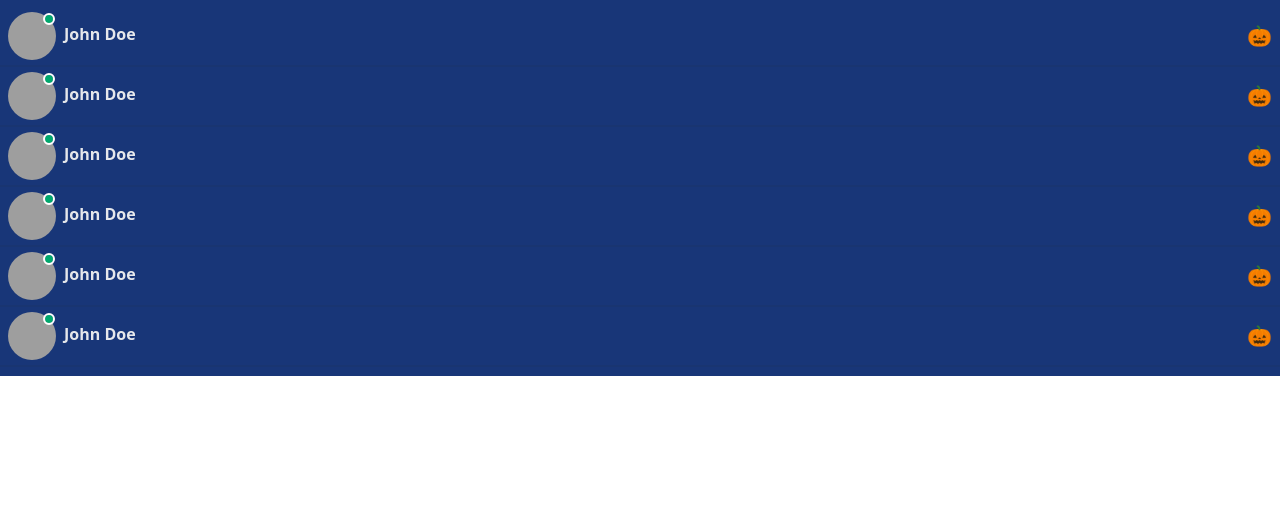
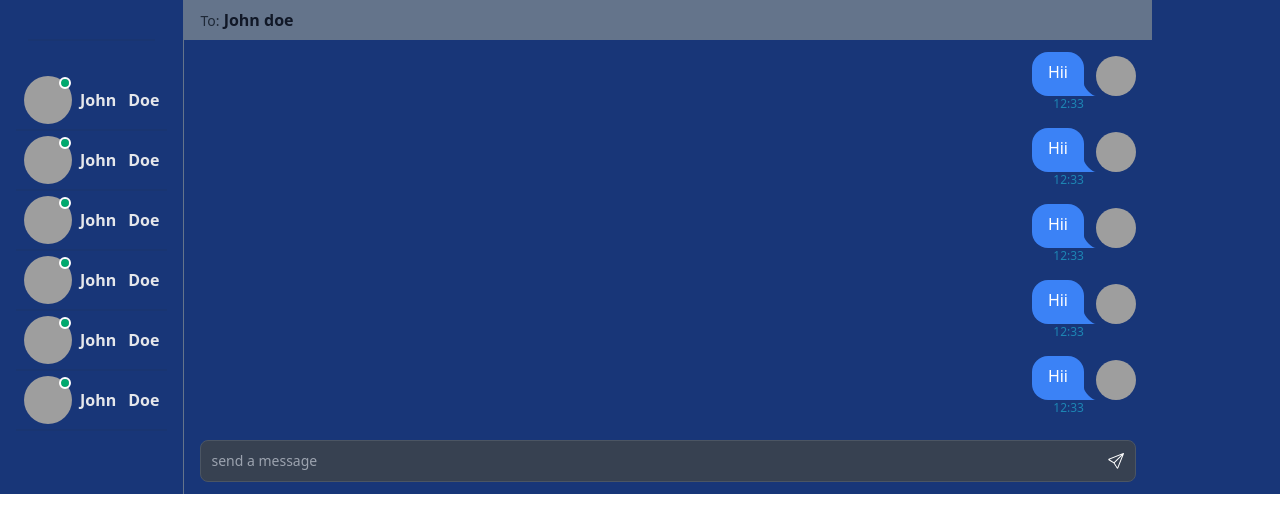
Before and after one commit to Mdsoln/EntrepNet, a Next.js app in the folder frontend/: page /inbox in a window 1280 px wide. Shown: the top 532 px of the page. Built offline with nearby package versions, Linux system fonts and the light colour scheme; no server answers; grey boxes are pictures that could not be loaded.

Commit message:
hardcorded user interface

```diff
--- a/frontend/src/app/inbox/page.jsx
+++ b/frontend/src/app/inbox/page.jsx
@@ -1,8 +1,15 @@
 import React from 'react'
 import Conversations from '../../components/chatInterface/conversations/Conversations'
+import SideBar from "@/components/chatInterface/conversations/SideBar";
+import MessageContainer from "@/components/chatInterface/messages/MessageContainer";
 
 export default function page() {
   return (
-   <Conversations />
+      <div className={'flex h-full'}>
+        <SideBar />
+
+          <MessageContainer />
+      </div>
+
   )
 }
--- a/frontend/src/components/chatInterface/conversations/Conversation.jsx
+++ b/frontend/src/components/chatInterface/conversations/Conversation.jsx
@@ -11,10 +11,10 @@
  						/>
  					</div>
 			</div>
- <div className='flex flex-col flex-1'>
+                <div className='flex flex-col flex-1'>
  					<div className='flex gap-3 justify-between'>
-						<p className='font-bold text-gray-200'>John Doe</p>
-						<span className='text-xl'>🎃</span>
+						<p className='font-bold text-gray-200'>John </p>
+						<span className='font-bold text-gray-200'>Doe</span>
  					</div>
  				</div>
  			</div>
--- a/frontend/src/components/chatInterface/conversations/Conversations.jsx
+++ b/frontend/src/components/chatInterface/conversations/Conversations.jsx
@@ -22,7 +22,7 @@ fetchUsers()
 			<Conversation />
 			<Conversation />
 			<Conversation />
-           <Conversation />
+            <Conversation />
 			<Conversation />
 			<Conversation />
     </div>
--- a/frontend/src/components/chatInterface/conversations/SideBar.jsx
+++ b/frontend/src/components/chatInterface/conversations/SideBar.jsx
@@ -5,7 +5,6 @@ const Sidebar = () => {
  	<div className='border-r border-slate-500 p-4 flex flex-col'>
  			<div className='divider px-3'></div>
  			<Conversations />
-
  		</div>
  	);
  };
--- a/frontend/src/components/chatInterface/messages/Message.jsx
+++ b/frontend/src/components/chatInterface/messages/Message.jsx
@@ -2,13 +2,10 @@ import {useAuthContext} from '@/context/AuthContext'
 import useConversation from '@/zustand/store'
 export default function Message({message}) {
 
-  const {auth} = useAuthContext()
-
-  const {selectedConversation} = useConversation()
-  const fromMe = message.senderId === auth.UserID
+  const fromMe = "1" === "1"
 
   const chatClassName = fromMe ? "chat-end" : "chat-start"
-  const profilePic = fromMe ? auth.profilePic:selectedConversation?.profilePic
+  const profilePic = fromMe
   const bubbleBgColor = fromMe ? "bg-blue-500" : " "
 
   return (
@@ -19,7 +16,7 @@ export default function Message({message}) {
              </div>
         </div>
         <div className={`chat-bubble pb-3 text-white ${bubbleBgColor}`}>
-          {message.message}
+          Hii
         </div>
         <div className="chat-footer opacity-50 text-xs flex gap-1 items-center text-cyan-400">12:33</div>
 
--- a/frontend/src/components/chatInterface/messages/MessageContainer.jsx
+++ b/frontend/src/components/chatInterface/messages/MessageContainer.jsx
@@ -3,7 +3,7 @@ import MessageInput from "@/components/chatInterface/messages/MessageInput";
 
 const MessageContainer = () => {
  	return (
- 		<div className='md:min-w-[450px] flex flex-col'>
+ 		<div className='w-full flex flex-col mr-32'>
  			<>
  				{/* Header */}
  				<div className='bg-slate-500 px-4 py-2 mb-2'>
--- a/frontend/src/components/chatInterface/messages/MessageInput.jsx
+++ b/frontend/src/components/chatInterface/messages/MessageInput.jsx
@@ -1,4 +1,4 @@
-
+"use client"
 import {BsSend} from "react-icons/bs";
 import {useState} from "react";
 import useSendMessage from "../../../hooks/useSendMessage.js";
@@ -42,7 +42,7 @@ export default function MessageInput() {
                     className='border text-sm rounded-lg block w-full p-2.5 bg-gray-700 border-gray-600 text-white'
                 />
                 <button type="submit" className="pe-3 absolute inset-y-0 end-0 flex items-center">
-                   <span className="loading loading-spinner"></span>:  <BsSend className='text-white'/>
+                   <BsSend className='text-white'/>
                 </button>
             </div>
         </form>
--- a/frontend/src/components/chatInterface/messages/Messages.jsx
+++ b/frontend/src/components/chatInterface/messages/Messages.jsx
@@ -1,29 +1,16 @@
-import { useEffect, useRef } from "react";
-import useGetMessages from "../../../hooks/useGetMessages";
-import Message from "./Message";
-import useListenMessages from "../../../hooks/useListenMessage";
 
-const Messages = () => {
-	const { messages, loading } = useGetMessages();
-	useListenMessages();
-	const lastMessageRef = useRef();
+ import Message from "./Message";
 
-	useEffect(() => {
-		setTimeout(() => {
-			lastMessageRef.current?.scrollIntoView({ behavior: "smooth" });
-		}, 100);
-	}, [messages]);
+ const Messages = () => {
+ 	return (
+ 		<div className='px-4 flex-1 overflow-auto'>
+ 			<Message />
+ 			<Message />
+ 			<Message />
+ 			<Message />
+ 			<Message />
 
-	return (
-		<div className='px-4 flex-1 overflow-auto'>
-			{!loading &&
-				messages.length > 0 &&
-				messages.map((message) => (
-					<div key={message.id} ref={lastMessageRef}>
-						<Message message={message} />
-					</div>
-				))}
 		</div>
-	);
-};
-export default Messages;
+ 	);
+ };
+ export default Messages;
--- a/frontend/src/context/AuthContext.js
+++ b/frontend/src/context/AuthContext.js
@@ -1,4 +1,4 @@
-"use client";
+"use client"
 import { createContext, useContext, useState, useEffect } from 'react';
 
 export const AuthContext = createContext();
--- a/frontend/src/hooks/useGetMessages.js
+++ b/frontend/src/hooks/useGetMessages.js
@@ -1,6 +1,5 @@
 import { useEffect, useState } from "react";
 import useConversation from "../zustand/store.js";
-import toast from "react-hot-toast";
 import {useAuthContext} from "@/context/AuthContext";
 
 const useGetMessages = () => {
```
